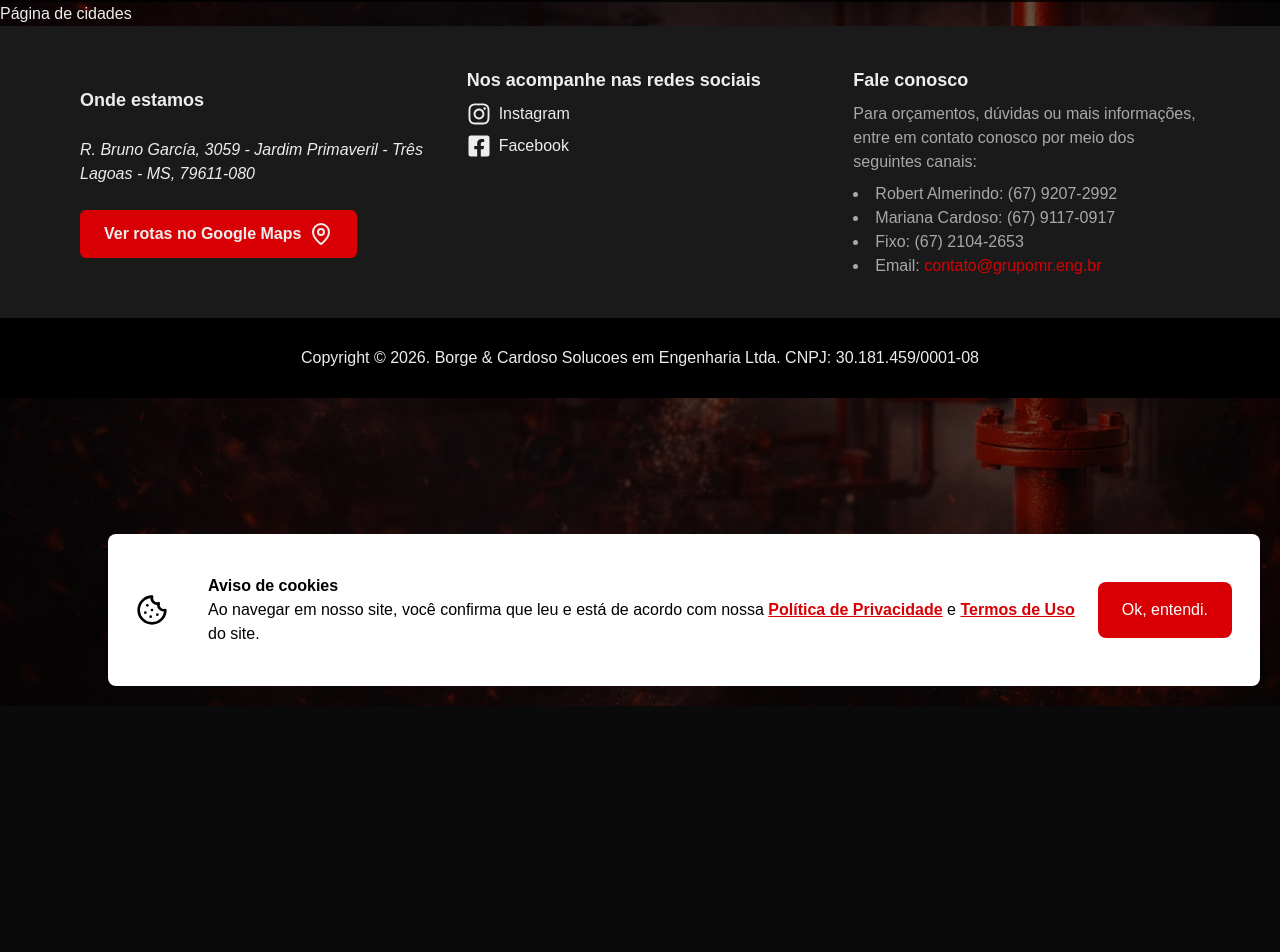
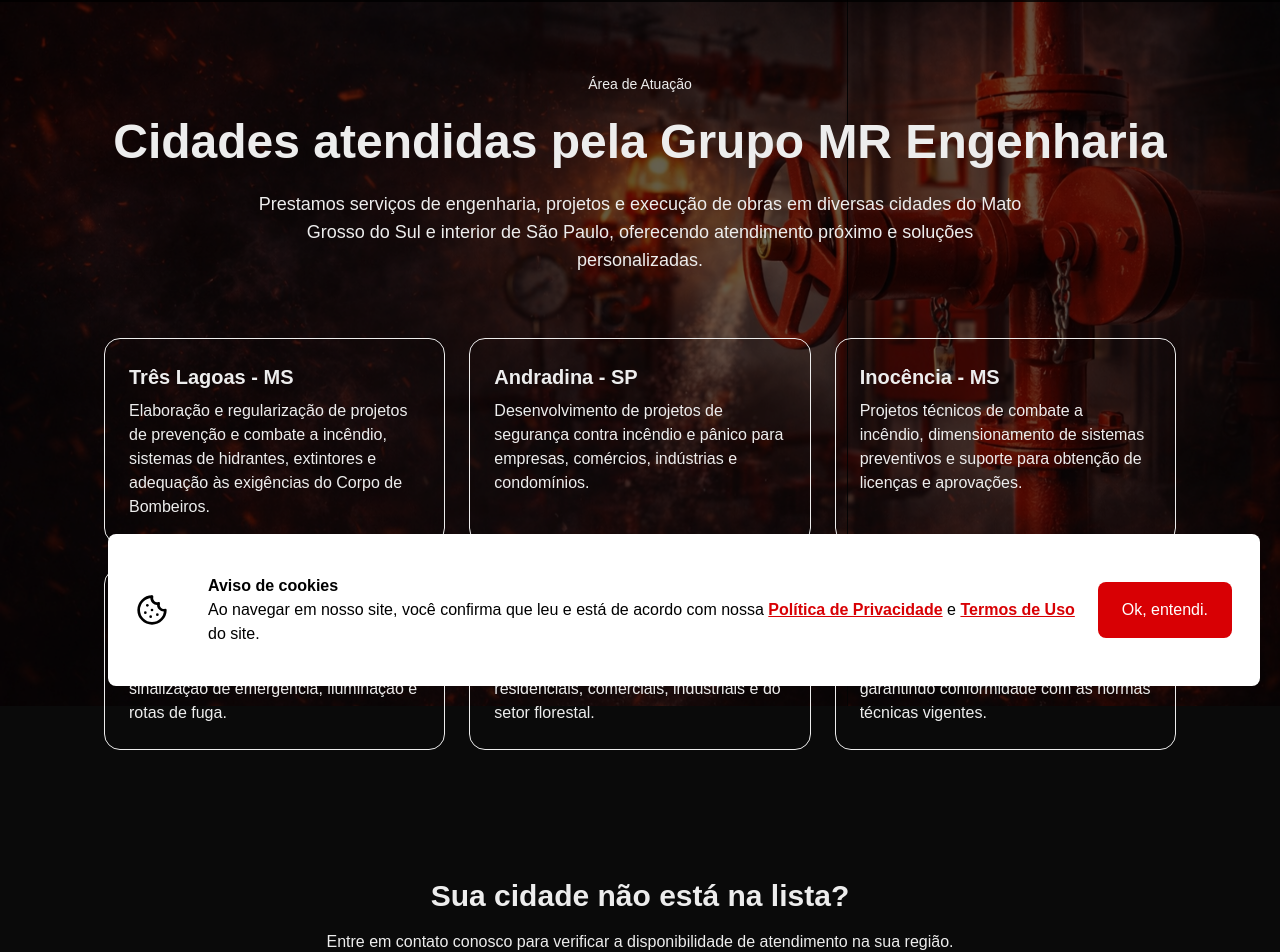
Before and after one commit to grupomrengenharia/grupomreng-frontend, a Next.js app: page /cidades in a window 1280 px wide. Shown: the part 94-1046 px from the top of the page. Before the commit the page ends 800 px from the top, so only its background shows below. Built offline with nearby package versions, Linux system fonts and the light colour scheme; no server answers.

Commit message:
feat(cart): add whatsapp link

```diff
--- a/src/@types/cart.ts
+++ b/src/@types/cart.ts
@@ -1,7 +1,7 @@
 import { Product } from './product';
 import { Service } from './service';
 
-type CartProduct = Product & { quantity: number };
+export type CartProduct = Product & { quantity: number; variationCode: string };
 
 export type Cart = {
   products: CartProduct[];
--- a/src/@types/index.ts
+++ b/src/@types/index.ts
@@ -1,4 +1,4 @@
 export type { Product } from './product';
 export type { Service } from './service';
-export type { Cart } from './cart';
+export type { Cart, CartProduct } from './cart';
 export type { Picture } from './picture';
--- a/src/app/carrinho/page.tsx
+++ b/src/app/carrinho/page.tsx
@@ -8,6 +8,7 @@
 } from '@/src/components';
 import { useCart } from '@/src/hooks';
 import { api, ContactFormData } from '@/src/lib';
+import { formatWhatsAppMessage } from '@/src/utils';
 import { sendGAEvent } from '@next/third-parties/google';
 import Link from 'next/link';
 import { useMemo } from 'react';
@@ -92,6 +93,8 @@
         data,
       });
 
+      window.open(formatWhatsAppMessage(data, products, services), '_blank');
+
       clearCart();
     } catch {
       toast.error(
--- a/src/app/cidades/page.tsx
+++ b/src/app/cidades/page.tsx
@@ -1,9 +1,65 @@
 'use client';
 
+import { ContactForm } from '@/src/components';
+import { api, ContactFormData } from '@/src/lib';
 import { sendGAEvent } from '@next/third-parties/google';
-import { useEffect } from 'react';
+import { useCallback, useEffect } from 'react';
+import { toast } from 'sonner';
+
+const cities = [
+  {
+    name: 'Três Lagoas',
+    state: 'MS',
+    description:
+      'Elaboração e regularização de projetos de prevenção e combate a incêndio, sistemas de hidrantes, extintores e adequação às exigências do Corpo de Bombeiros.',
+  },
+  {
+    name: 'Andradina',
+    state: 'SP',
+    description:
+      'Desenvolvimento de projetos de segurança contra incêndio e pânico para empresas, comércios, indústrias e condomínios.',
+  },
+  {
+    name: 'Inocência',
+    state: 'MS',
+    description:
+      'Projetos técnicos de combate a incêndio, dimensionamento de sistemas preventivos e suporte para obtenção de licenças e aprovações.',
+  },
+  {
+    name: 'Brasilândia',
+    state: 'MS',
+    description:
+      'Soluções completas em prevenção contra incêndio, incluindo hidrantes, sinalização de emergência, iluminação e rotas de fuga.',
+  },
+  {
+    name: 'Ribas do Rio Pardo',
+    state: 'MS',
+    description:
+      'Projetos de segurança contra incêndio e pânico para empreendimentos residenciais, comerciais, industriais e do setor florestal.',
+  },
+  {
+    name: 'Água Clara',
+    state: 'MS',
+    description:
+      'Consultoria e elaboração de projetos de prevenção e combate a incêndio, garantindo conformidade com as normas técnicas vigentes.',
+  },
+];
 
 export default function CitiesPage() {
+  const handleSubmit = useCallback(async (data: ContactFormData) => {
+    try {
+      await api.post('/contact-form', {
+        customerData: data,
+      });
+
+      toast.info('Pronto! Recebemos seu contato e retornaremos em breve.');
+    } catch {
+      toast.error(
+        'Houve um erro ao processar sua solicitação. Tente novamente em alguns segundos',
+      );
+    }
+  }, []);
+
   useEffect(() => {
     sendGAEvent('event', 'page_view', {
       page: 'cidades',
@@ -11,8 +67,52 @@
   }, []);
 
   return (
-    <div>
-      <h1>Página de cidades</h1>
-    </div>
+    <main className="mx-auto max-w-7xl px-6 py-16">
+      <section className="mb-16 text-center">
+        <span className="mb-4 inline-block rounded-full bg-primary/10 px-4 py-2 text-sm font-medium text-primary">
+          Área de Atuação
+        </span>
+
+        <h1 className="mb-6 text-4xl font-bold md:text-5xl">
+          Cidades atendidas pela Grupo MR Engenharia
+        </h1>
+
+        <p className="mx-auto max-w-3xl text-lg text-muted-foreground">
+          Prestamos serviços de engenharia, projetos e execução de obras em
+          diversas cidades do Mato Grosso do Sul e interior de São Paulo,
+          oferecendo atendimento próximo e soluções personalizadas.
+        </p>
+      </section>
+
+      <section className="grid gap-6 md:grid-cols-2 lg:grid-cols-3">
+        {cities.map((city) => (
+          <article
+            key={city.name}
+            className="rounded-2xl border bg-card p-6 transition-all hover:-translate-y-1 hover:shadow-lg"
+          >
+            <h2 className="mb-2 text-xl font-semibold">
+              {city.name} - {city.state}
+            </h2>
+
+            <p className="text-muted-foreground">{city.description}</p>
+          </article>
+        ))}
+      </section>
+
+      <section className="mt-20 rounded-3xl bg-primary px-8 py-12 text-center text-primary-foreground">
+        <h2 className="mb-4 text-3xl font-bold">
+          Sua cidade não está na lista?
+        </h2>
+
+        <p className="mb-6">
+          Entre em contato conosco para verificar a disponibilidade de
+          atendimento na sua região.
+        </p>
+
+        <div className="text-start">
+          <ContactForm handleSubmit={handleSubmit} clearAfterSubmit />
+        </div>
+      </section>
+    </main>
   );
 }
--- a/src/utils/index.ts
+++ b/src/utils/index.ts
@@ -2,3 +2,4 @@
 export { scrollToSection } from './scroll';
 export { capitalize } from './capitalize';
 export { normalizeCategoryName } from './normalize-text';
+export { formatWhatsAppMessage } from './message';
--- /dev/null
+++ b/src/utils/message.ts
@@ -0,0 +1,50 @@
+import { CartProduct, Service } from '../@types';
+import { ContactFormData } from '../lib';
+
+export function formatWhatsAppMessage(
+  customerData: ContactFormData,
+  products: CartProduct[],
+  services: Service[],
+) {
+  const { firstName, lastName, email, whatsapp, company, message } =
+    customerData;
+
+  const servicesText =
+    services.length > 0
+      ? services.map((service) => `• ${service.title}`).join('\n')
+      : 'Nenhum serviço selecionado';
+
+  const productsText =
+    products.length > 0
+      ? products
+          .map((product) =>
+            [
+              `• ${product.name}`,
+              `  Quantidade: ${product.quantity}`,
+              `  Código: ${product.variationCode}`,
+            ].join('\n'),
+          )
+          .join('\n\n')
+      : 'Nenhum produto selecionado';
+
+  const text = `
+    *Nova solicitação de orçamento*
+
+    *Cliente*
+    Nome: ${firstName} ${lastName}
+    Email: ${email}
+    WhatsApp: ${whatsapp}
+    ${company ? `Empresa: ${company}` : ''}
+
+    *Serviços de Interesse*
+    ${servicesText}
+
+    *Produtos*
+    ${productsText}
+
+    *Mensagem*
+    ${message || 'Não informada'}
+    `.trim();
+
+  return `https://wa.me/5567991170917?text=${encodeURIComponent(text)}`;
+}
```
Also changed, not shown: data/products-by-id.json.
